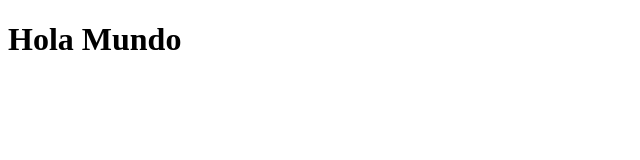
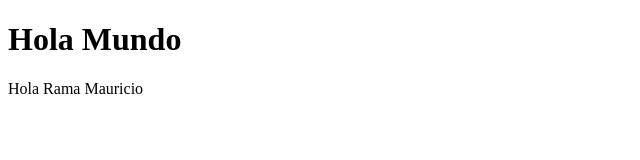
Before and after one commit to mapulgarin2/EjemploGit, a plain HTML site: page index.html in a window 1280 px wide. Shown: the whole page, without its empty margins (0-640 px from the left). Drawn offline with Linux system fonts and the light colour scheme.

Commit message:
Se agrega en rama Mauricio

```diff
--- a/index.html
+++ b/index.html
@@ -8,6 +8,7 @@
 </head>
 <body>
     <h1>Hola Mundo</h1>
+    <p>Hola Rama Mauricio</p>
 
 </body>
 </html>
```
